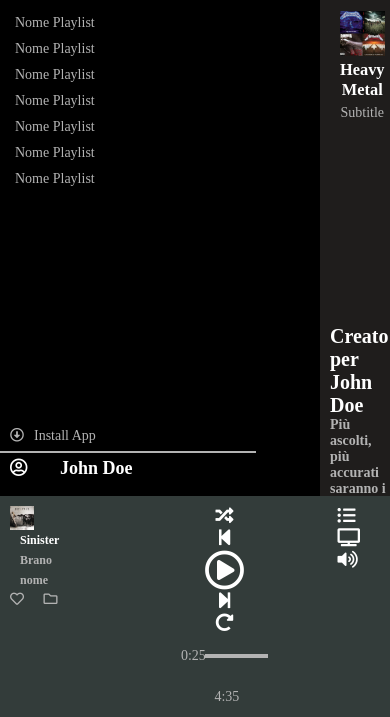
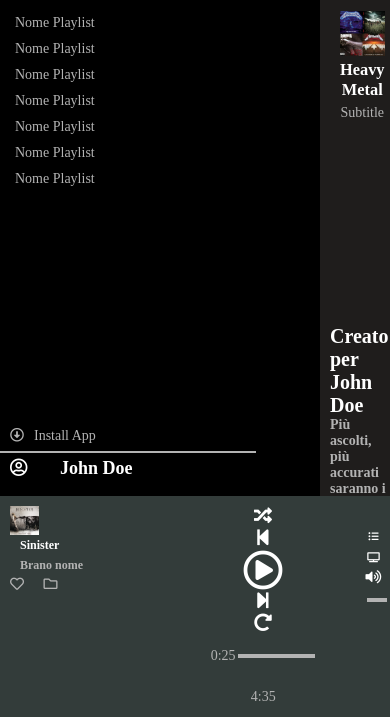
Before and after one commit to Gianufio83/html-css-spotifyweb, a plain HTML site: page index.html in a window 390 px wide. Shown: the part 258-975 px from the top of the page. Drawn offline with Linux system fonts and the light colour scheme.

Commit message:
completamento pagina senza media query

```diff
--- a/css/style.css
+++ b/css/style.css
@@ -365,7 +365,7 @@ body {
   padding: 0 15px;
 }
 .box_right {
-  margin-top: 10px;
+  margin-top: 30px;
   padding-left: 15px;
 
 }
@@ -474,11 +474,18 @@ body {
   transition: background-color 2s;
 }
 .line_download:hover:after {
-  background-color: red;
+  background-color: white;
 }
 
 .third {
   width: 100%;
   line-height: 20px;
-  /* text-align: center; */
+  text-align: center;
 }
+.icon_play_small {
+  isplay: inline-block;
+  line-height: 20px;
+  font-size: 10px;
+  padding: 0 10px;
+}
+/* media-query */
--- a/index.html
+++ b/index.html
@@ -185,10 +185,10 @@
           </div>
           <div class="box_right">
             <div class="third">
-              <span class="icon_play"><a href=""><i class="fas fa-list-ul change_color"></i></a></span>
-              <span class="icon_play"><a href=""><i class="fas fa-tv change_color"></i></a></span>
-              <span class="icon_play"><a href=""><i class="fas fa-volume-up change_color"></i></a></span>
-              <span class="icon_play"><div class="line_download"></div></span>
+              <span class="icon_play_small"><a href=""><i class="fas fa-list-ul change_color"></i></a></span>
+              <span class="icon_play_small"><a href=""><i class="fas fa-tv change_color"></i></a></span>
+              <span class="icon_play:small"><a href=""><i class="fas fa-volume-up change_color"></i></a></span>
+              <span class="icon_play_small"><div class="line_download"></div></span>
             </div>
           </div>
         </div>
```
